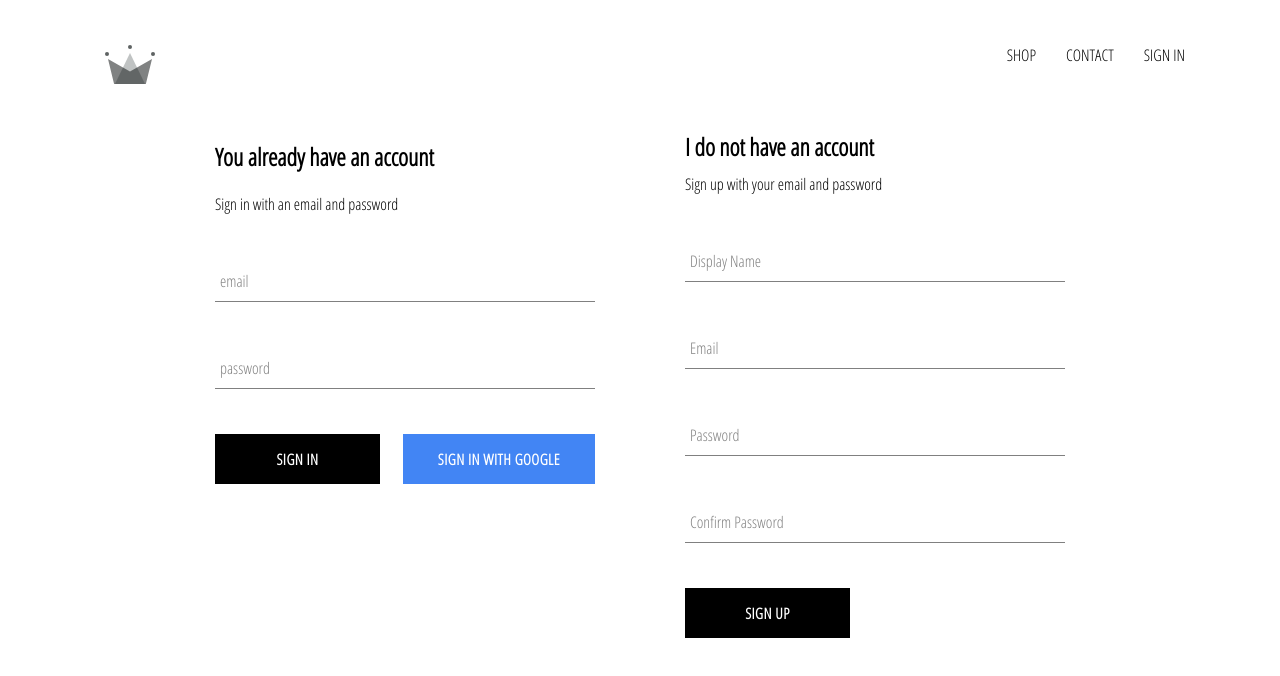
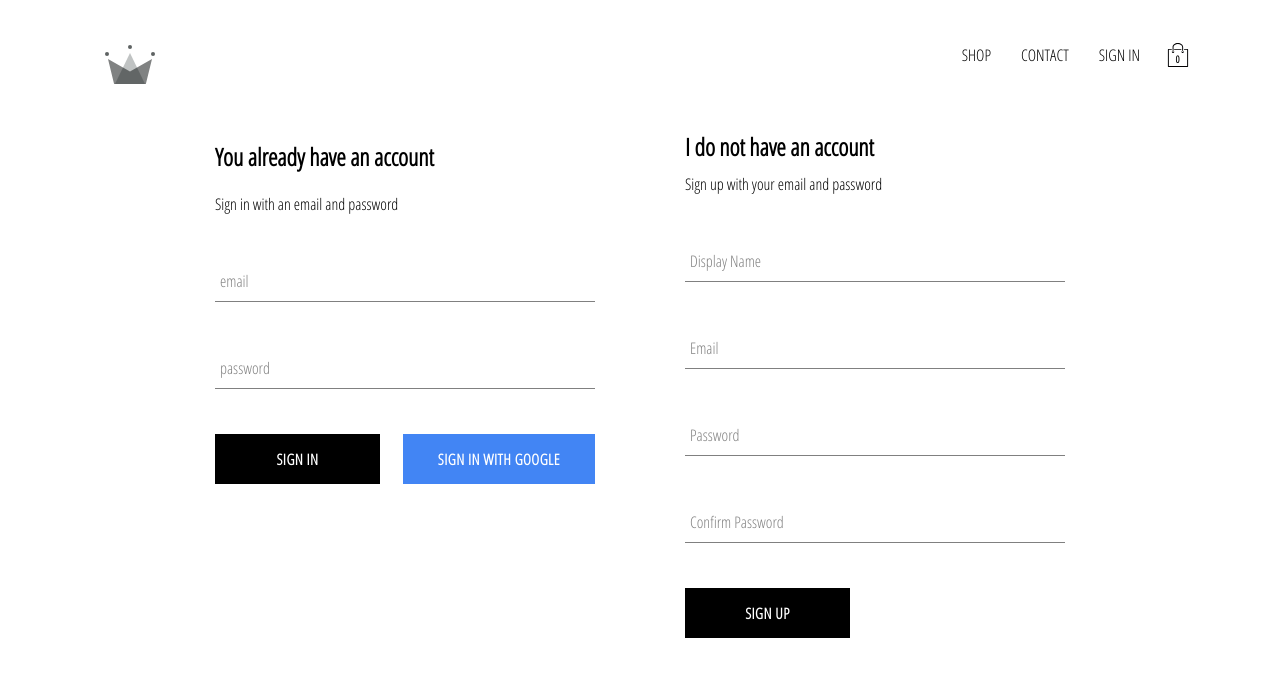
Before and after one commit to willhcurry/e-commerce-clothing, a React (Create React App) app: page /signin in a window 1280 px wide. Shown: the top 676 px of the page. Built offline with nearby package versions, Linux system fonts and the light colour scheme; no server answers.

Commit message:
added cart icon, dropdown components, cart reducer

```diff
--- /dev/null
+++ b/src/components/CartDropdown/CartDropdown.js
@@ -0,0 +1,13 @@
+import React from 'react';
+import CustomButton from '../CustomButton/CustomButton';
+
+import './CartDropdown.scss';
+
+const CartDropdown = () => (
+    <div className="cart-dropdown">
+        <div className="cart-items" />
+        <CustomButton>GO TO CHECKOUT</CustomButton>
+    </div>
+)
+
+export default CartDropdown;
--- /dev/null
+++ b/src/components/CartDropdown/CartDropdown.scss
@@ -0,0 +1,24 @@
+.cart-dropdown {
+  position: absolute;
+  width: 240px;
+  height: 340px;
+  display: flex;
+  flex-direction: column;
+  padding: 20px;
+  border: 1px solid black;
+  background-color: white;
+  top: 90px;
+  right: 40px;
+  z-index: 5;
+
+  .cart-items {
+    height: 240px;
+    display: flex;
+    flex-direction: column;
+    overflow: scroll;
+  }
+
+  button {
+    margin-top: auto;
+  }
+}
--- /dev/null
+++ b/src/components/CartIcon/CartIcon.js
@@ -0,0 +1,24 @@
+import React from 'react';
+import { connect } from 'react-redux';
+
+import { toggleCartHidden } from '../../redux/cart/cart.actions';
+
+import { ReactComponent as ShoppingIcon } from '../../assets/shopping-bag.svg';
+
+import './CartIcon.scss';
+
+const CartIcon = ({ toggleCartHidden }) => (
+    <div className="cart-icon" onClick={ toggleCartHidden }>
+    <ShoppingIcon className='shopping-icon' />
+    <span className="item-count">0</span>
+    </div>
+);
+
+const mapDispatchToProps = dispatch => ({
+    toggleCartHidden: () => dispatch(toggleCartHidden())
+})
+
+export default connect(
+    null,
+    mapDispatchToProps
+    )(CartIcon);
--- /dev/null
+++ b/src/components/CartIcon/CartIcon.scss
@@ -0,0 +1,21 @@
+.cart-icon {
+  width: 45px;
+  height: 45px;
+  position: relative;
+  display: flex;
+  align-items: center;
+  justify-content: center;
+  cursor: pointer;
+
+  .shopping-icon {
+    width: 24px;
+    height: 24px;
+  }
+
+  .item-count {
+    position: absolute;
+    font-size: 10px;
+    font-weight: bold;
+    bottom: 12px;
+  }
+}
--- a/src/components/Header/Header.js
+++ b/src/components/Header/Header.js
@@ -3,12 +3,14 @@
 import { connect } from 'react-redux';
 
 import { auth } from '../../firebase/firebase.utils';
+import CartIcon from '../CartIcon/CartIcon';
+import CartDropdown from '../CartDropdown/CartDropdown';
 
 import './Header.scss';
 
 import { ReactComponent as Logo } from '../../assets/crown.svg';
 
-const Header = ({ currentUser }) => (
+const Header = ({ currentUser, hidden }) => (
     <div className="header">
         <Link className="logo-container" to="/">
             <Logo className="logo" />
@@ -21,17 +23,26 @@
                 CONTACT
             </Link>
             {
-                currentUser ?
-                <div className="option" onClick={() => auth.signOut()}>SIGN OUT</div>
-                :
-                <Link className="option" to='signin'>SIGN IN</Link>
+                currentUser ? (
+                    <div className="option" onClick={() => auth.signOut()}>
+                        SIGN OUT
+                    </div>
+                ) : (
+                    <Link className="option" to='signin'>SIGN IN</Link>
+                )
             }
+            <CartIcon />
         </div>
+        {
+            hidden ? null :
+            <CartDropdown />
+        }
     </div>
 )
 
-const mapStateToProps = state => ({
-    currentUser: state.user.currentUser
+const mapStateToProps = ({ user: { currentUser }, cart: { hidden } }) => ({
+    currentUser,
+    hidden
 })
 
 export default connect(mapStateToProps)(Header);
--- a/src/firebase/firebase.utils.js
+++ b/src/firebase/firebase.utils.js
@@ -3,7 +3,7 @@
 import 'firebase/auth';
 
 const config = {
-    apiKey: "AIzaSyDTUL-_7V72Y0_qZ4TTfXdncHkU3N5PU1Y",
+    apiKey: "PRIVATE",
     authDomain: "ecommerce-db-bdf16.firebaseapp.com",
     databaseURL: "https://ecommerce-db-bdf16.firebaseio.com",
     projectId: "ecommerce-db-bdf16",
--- /dev/null
+++ b/src/redux/cart/cart.actions.js
@@ -0,0 +1,5 @@
+import CartActionTypes from './cart.types';
+
+export const toggleCartHidden = () => ({
+    type: CartActionTypes.TOGGLE_CART_HIDDEN
+})
--- /dev/null
+++ b/src/redux/cart/cart.reducer.js
@@ -0,0 +1,19 @@
+import CartActionTypes from './cart.types';
+
+const INITIAL_STATE = {
+    hidden: true
+};
+
+const cartReducer = (state = INITIAL_STATE, action) => {
+    switch (action.type) {
+        case CartActionTypes.TOGGLE_CART_HIDDEN:
+            return {
+                ...state,
+                hidden: !state.hidden
+            }
+        default:
+            return state;
+    }
+}
+
+export default cartReducer;
--- /dev/null
+++ b/src/redux/cart/cart.types.js
@@ -0,0 +1,5 @@
+const CartActionTypes = {
+    TOGGLE_CART_HIDDEN: 'TOGGLE_CART_HIDDEN'
+}
+
+export default CartActionTypes;
--- a/src/redux/root-reducer.js
+++ b/src/redux/root-reducer.js
@@ -1,7 +1,9 @@
 import { combineReducers } from 'redux';
 
 import userReducer from './user/user.reducer';
+import cartReducer from './cart/cart.reducer';
 
 export default combineReducers({
-    user: userReducer
+    user: userReducer,
+    cart: cartReducer
 });
```
Also changed, not shown: src/assets/shopping-bag.svg (added).
